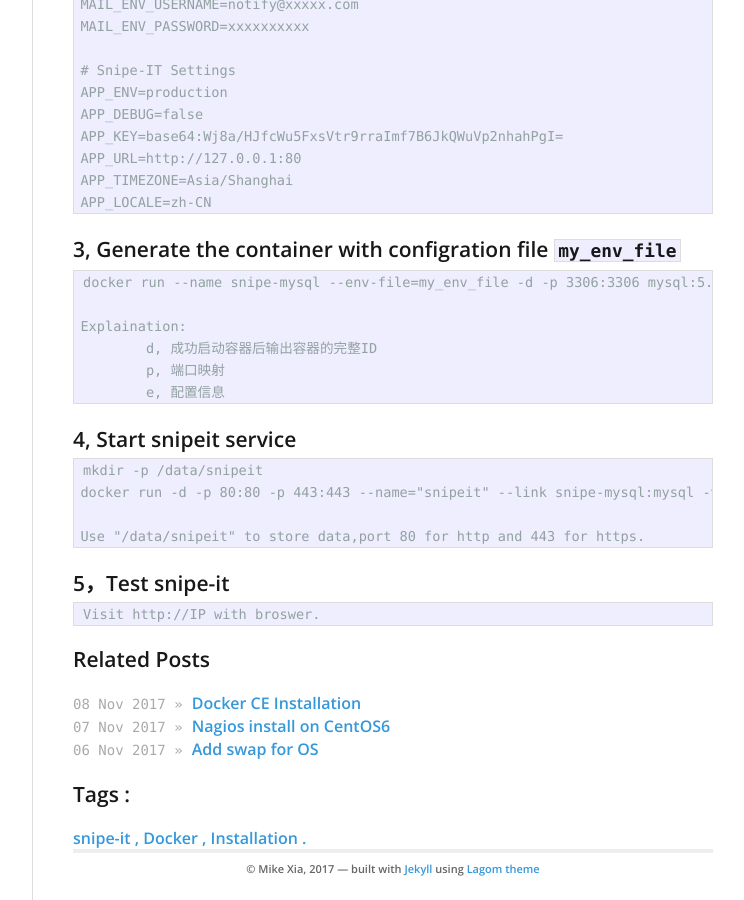
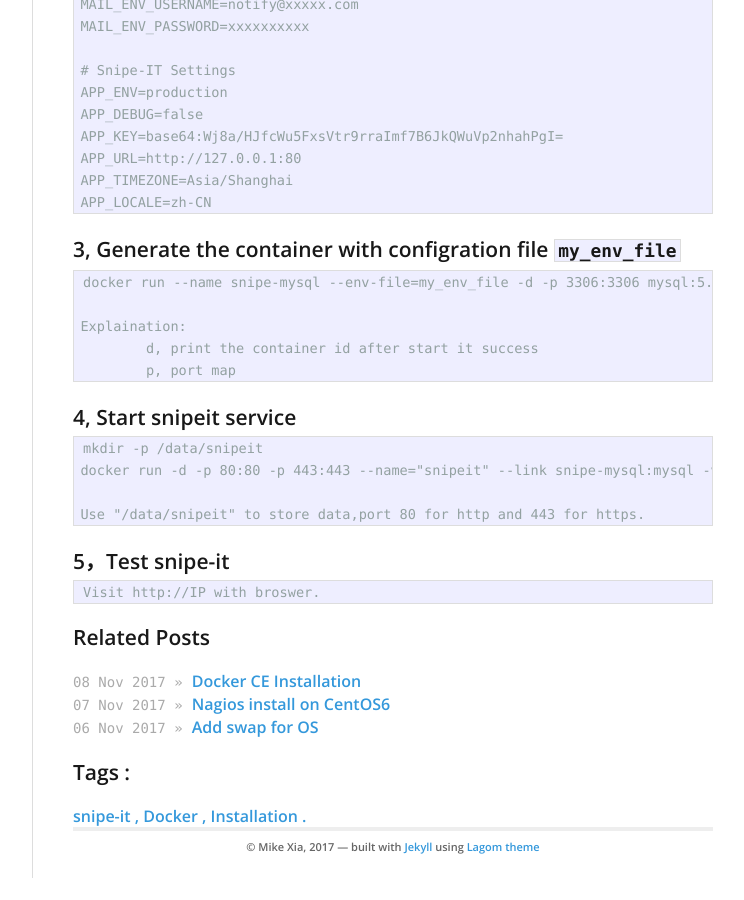
Before and after one commit to xyzsss/xyzsss.github.io, a Jekyll site: the page built from _posts/2017-11-09-installaion-of-snipe-it-docker.md, in a window 1280 px wide and 900 px high, scrolled down 889 px. Shown: the whole window, without its empty margins (378-1122 px from the left). Built offline with Jekyll 4.4.1, drawn with Linux system fonts in a browser that asks for light colours; nearby versions of some CDN libraries; after the commit the page ends 1767 px from its top, so only the background shows below that.

Commit message:
mod post

```diff
--- a/_posts/2017-11-09-installaion-of-snipe-it-docker.md
+++ b/_posts/2017-11-09-installaion-of-snipe-it-docker.md
@@ -59,9 +59,8 @@ The version of snipe-it is 4.0.15,which is the newest now.
 	docker run --name snipe-mysql --env-file=my_env_file -d -p 3306:3306 mysql:5.6
 
 	Explaination:
-		d, 成功启动容器后输出容器的完整ID
-		p, 端口映射
-		e, 配置信息
+		d, print the container id after start it success
+		p, port map
 
 #### 4, Start snipeit service
 
```
